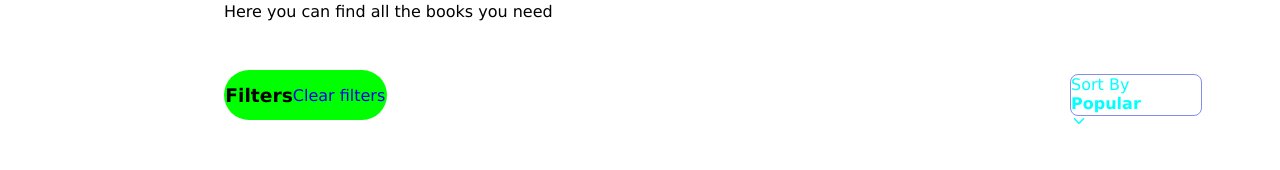
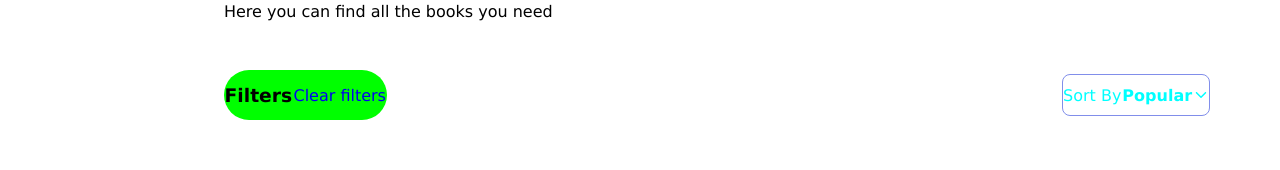
Before and after one commit to muhammed0405/Books, a React (Create React App) app: page /books in a window 1280 px wide. Shown: the part 151-321 px from the top of the page. Built offline with nearby package versions, Linux system fonts and the light colour scheme.

Commit message:
True Filters

```diff
--- a/src/Pages/Books/style.scss
+++ b/src/Pages/Books/style.scss
@@ -17,7 +17,7 @@
 				background-color: lime;
 				border-radius: 30px;
 				display: flex;
-				justify-content: center;
+				justify-content: space-around;
 				width: 16.5%;
 			}
 
@@ -35,8 +35,10 @@
 					cursor: pointer;
 					height: 40px;
 					transition: 1s;
-					width: 130px;
-
+					width: 150px;
+					display: flex;
+                    justify-content: space-between;
+					align-items: center;
 					&:hover {
 						background: aqua;
 						color: #222;
```
